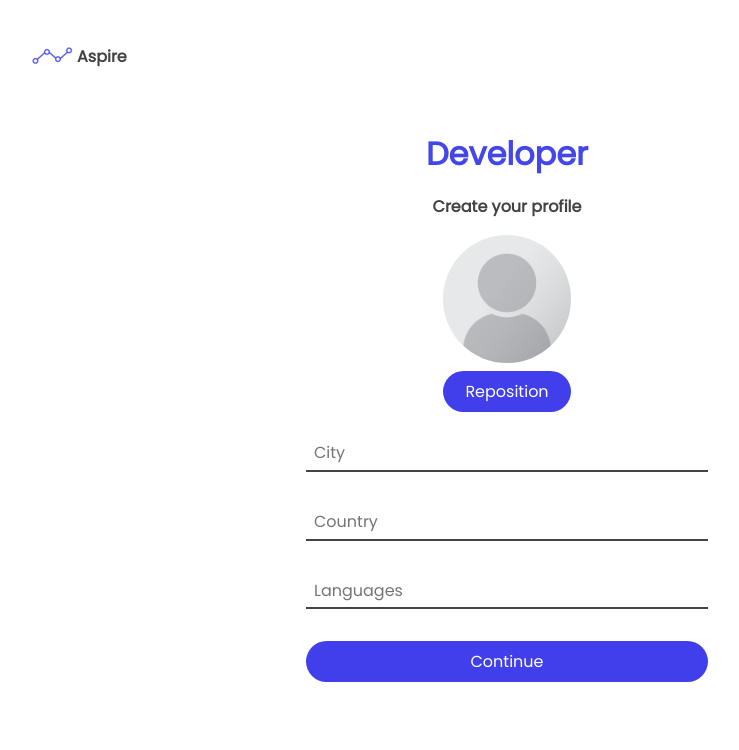
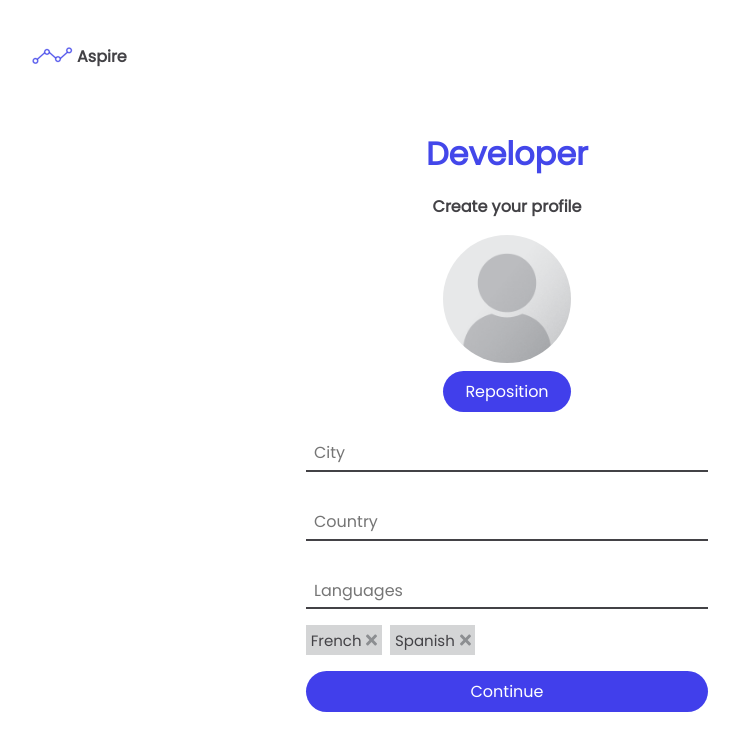
Before and after one commit to biancarosca/aspire-platform, a React (Create React App) app in the folder frontend/: page /profile in a window 1280 px wide. Shown: the top 750 px of the page, without its empty margins (133-872 px from the left). Built offline with nearby package versions, Linux system fonts and the light colour scheme.

Commit message:
languages containers

```diff
--- /dev/null
+++ b/frontend/src/components/LangContainers.js
@@ -0,0 +1,44 @@
+import React from "react";
+//packages
+import styled from "styled-components";
+import { FontAwesomeIcon } from "@fortawesome/react-fontawesome";
+import { faTimes } from "@fortawesome/free-solid-svg-icons";
+
+const LangContainers = () => {
+	return (
+		<StyLangWrap>
+			<span className="lang-wrap">
+				<span className="lang">French</span>
+				<StyClose icon={faTimes} />
+			</span>
+			<span className="lang-wrap">
+				<span className="lang">Spanish</span>
+				<StyClose icon={faTimes} />
+			</span>
+		</StyLangWrap>
+	);
+};
+
+const StyClose = styled(FontAwesomeIcon)`
+	cursor: pointer;
+	color: #8c8e91;
+    margin-right: 0.3rem;
+`;
+
+const StyLangWrap = styled.div`
+	display: flex;
+	.lang-wrap {
+		background-color: #d4d5d6;
+		margin-right: 0.5rem;
+		display: flex;
+		align-items: center;
+		width: fit-content;
+	}
+	.lang {
+		color: #434246;
+		font-size: 15px;
+		margin: 0.2rem 0.3rem;
+	}
+`;
+
+export default LangContainers;
--- a/frontend/src/pages/CreateProfile.js
+++ b/frontend/src/pages/CreateProfile.js
@@ -1,5 +1,8 @@
 import React from "react";
 import { useSelector } from "react-redux";
+//packages
+import styled from "styled-components";
+//components
 import LandingNav from "../components/LandingNav";
 import {
 	StyWrapper,
@@ -8,9 +11,9 @@ import {
 	StyContainer,
 } from "../components/GlobalStyles";
 import AvatarComp from "../components/AvatarComp";
-import styled from "styled-components";
+import LangContainers from "../components/LangContainers";
 
-const CreateProfilePage = () => {
+const CreateProfile = () => {
 	const role = useSelector((store) => store.pickedRole);
 	return (
 		<StyWrapper>
@@ -41,6 +44,7 @@ const CreateProfilePage = () => {
 							size="25"
 							// value={email}
 						/>
+						<LangContainers />
 						<StyBtn className="cta-btn" type="submit">
 							Continue
 						</StyBtn>
@@ -57,4 +61,4 @@ const StylContainer = styled(StyContainer)`
 	}
 `;
 
-export default CreateProfilePage;
+export default CreateProfile;
```
